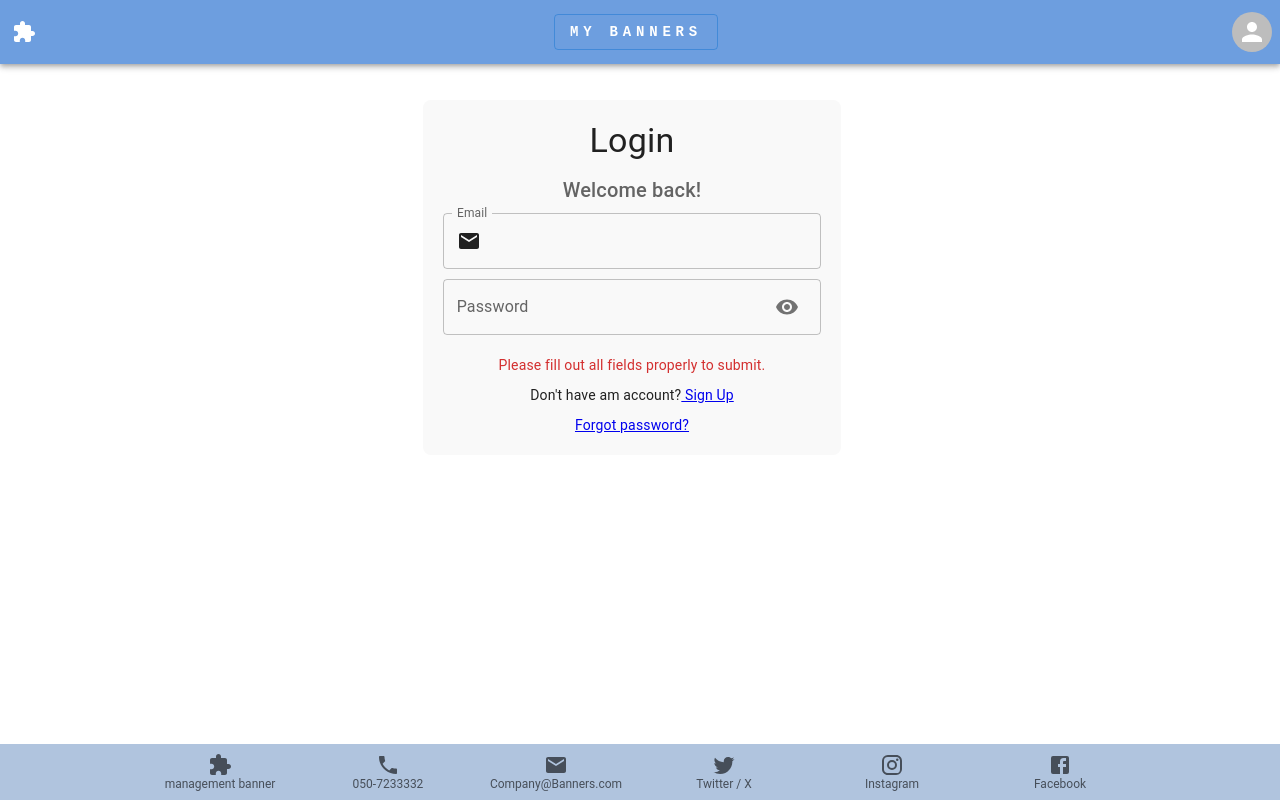
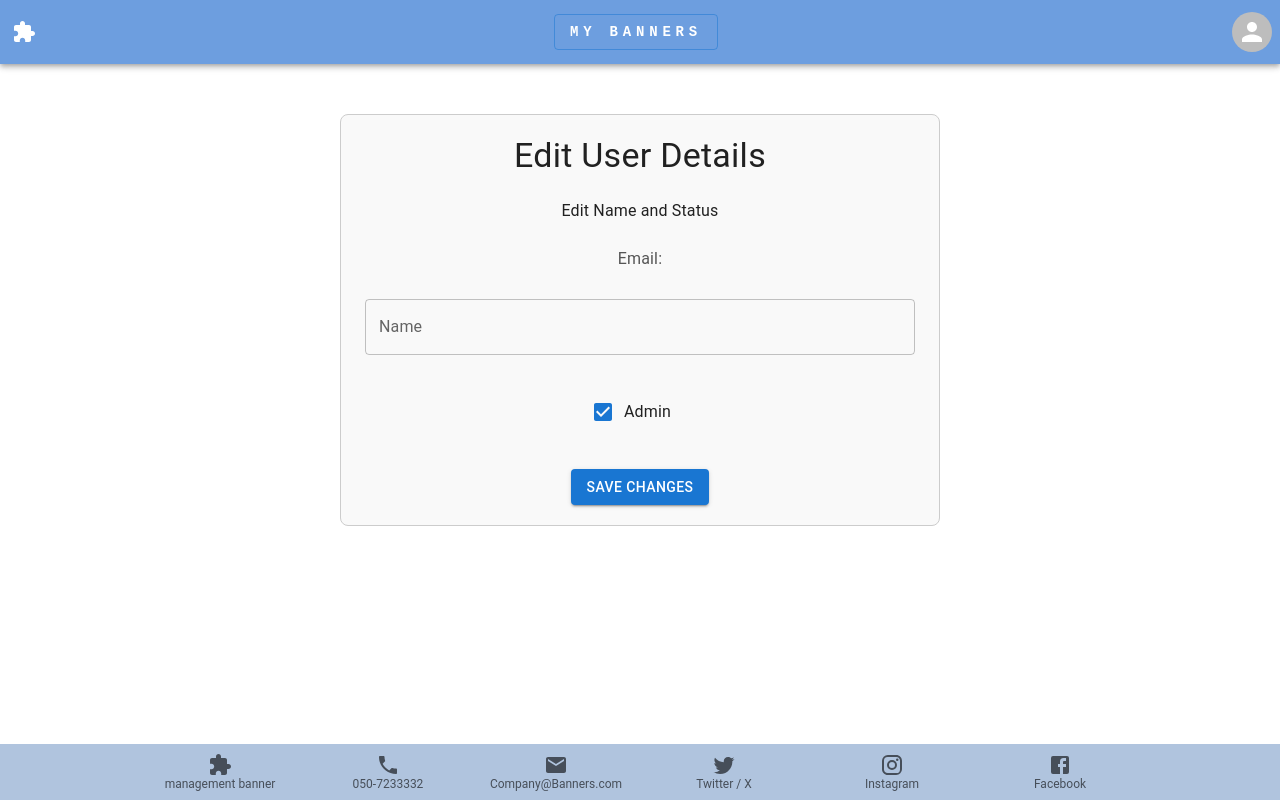
Before and after one commit to program-training/Class5-Banners-front, a React (Vite) app: page /user/edit in a window 1280 px wide. Before the commit this address led to /user/login. Built offline with nearby package versions, Linux system fonts and the light colour scheme; no server answers.

Commit message:
EditUserPage

```diff
--- a/src/features/users/pages/EditUserPage.tsx
+++ b/src/features/users/pages/EditUserPage.tsx
@@ -8,12 +8,7 @@ import FormControlLabel from "@mui/material/FormControlLabel";
 import axios from "axios";
 import { useAppSelector } from "../../../redux/hooks";
 import { Container } from "@mui/material";
-import { useForm, SubmitHandler } from "react-hook-form";
-
-interface FormData {
-  name: string;
-  isAdmin: boolean;
-}
+import { useForm, SubmitHandler, FieldValues } from "react-hook-form";
 
 const EditUserPage = () => {
   const navigate = useNavigate();
@@ -28,7 +23,7 @@ const EditUserPage = () => {
   });
 
   useEffect(() => {
-    if (!user.loggedIn) {
+    if (user.loggedIn) {
       navigate("/user/login");
     } else {
       axios.get("/api/user").then((response) => {
@@ -39,7 +34,9 @@ const EditUserPage = () => {
     }
   }, []);
 
-  const onSubmit: SubmitHandler<FormData> = (data) => {
+  const onSubmit: SubmitHandler<FieldValues> = (data) => {
+    console.log(data);
+
     const updatedUserData = {
       ...userData,
       name: data.name,
```
